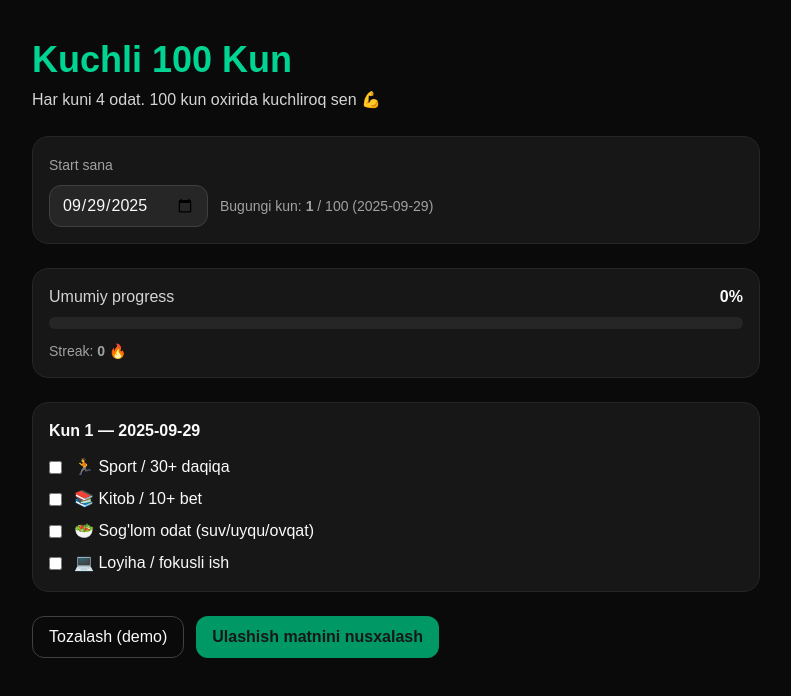
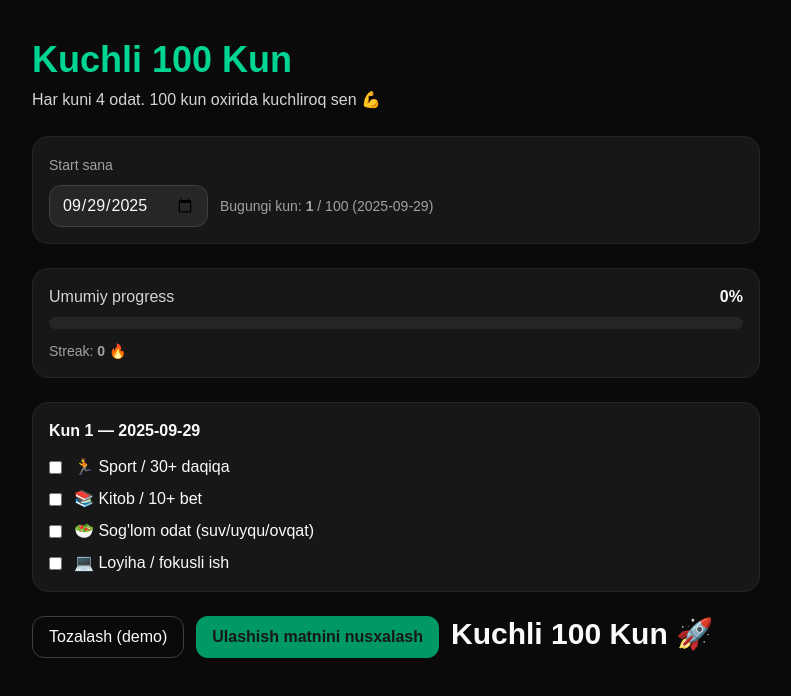
Before and after one commit to umaralikenjayev2/kuchlilar-web, a Next.js app: page /kuchli-100 in a window 1280 px wide. Shown: the top 696 px of the page, without its empty margins (244-1035 px from the left). Built offline with nearby package versions, Linux system fonts and the light colour scheme.

Commit message:
Update: Kuchli-100 sahifa yangilandi

```diff
--- a/app/kuchli-100/page.tsx
+++ b/app/kuchli-100/page.tsx
@@ -170,6 +170,7 @@ export default function Kuchli100Page() {
           >
             Ulashish matnini nusxalash
           </button>
+          <h1 className="text-3xl font-bold text-emerald-610">Kuchli 100 Kun 🚀</h1>
         </div>
       </div>
     </div>
```
